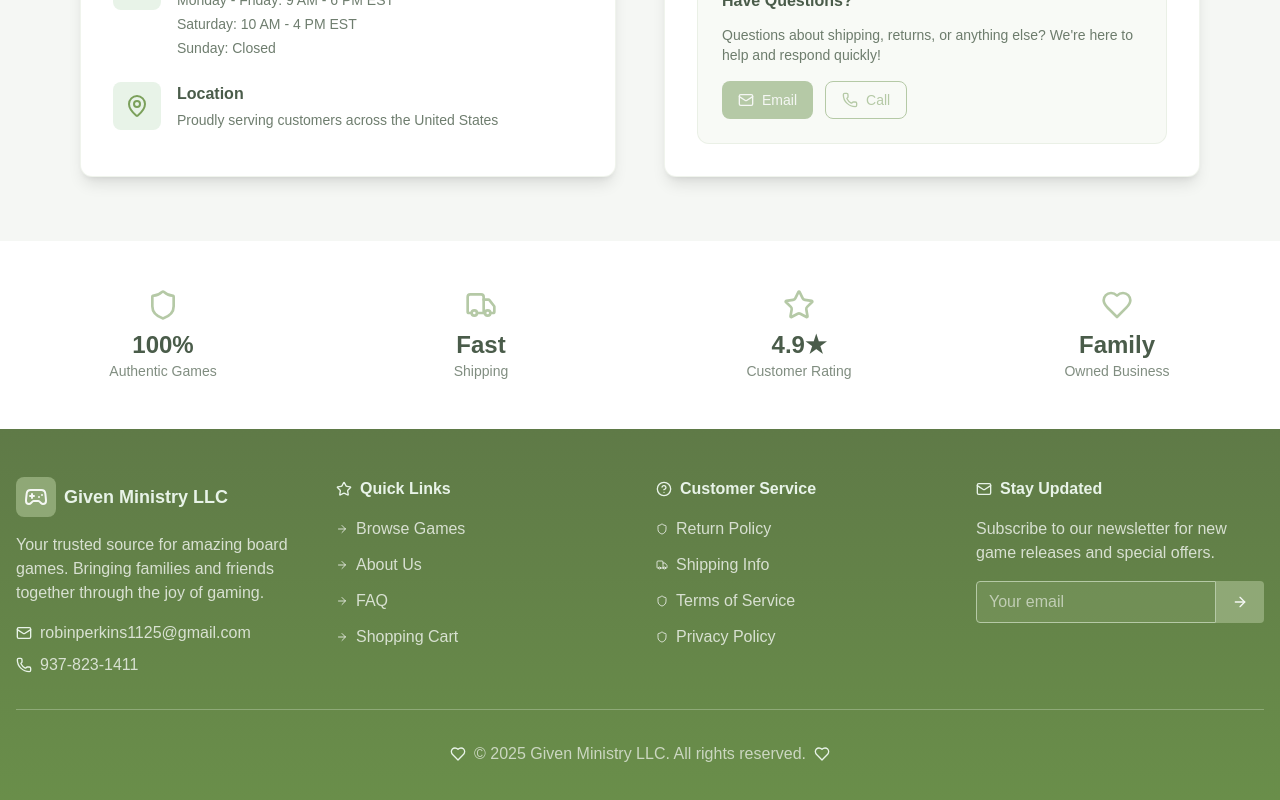
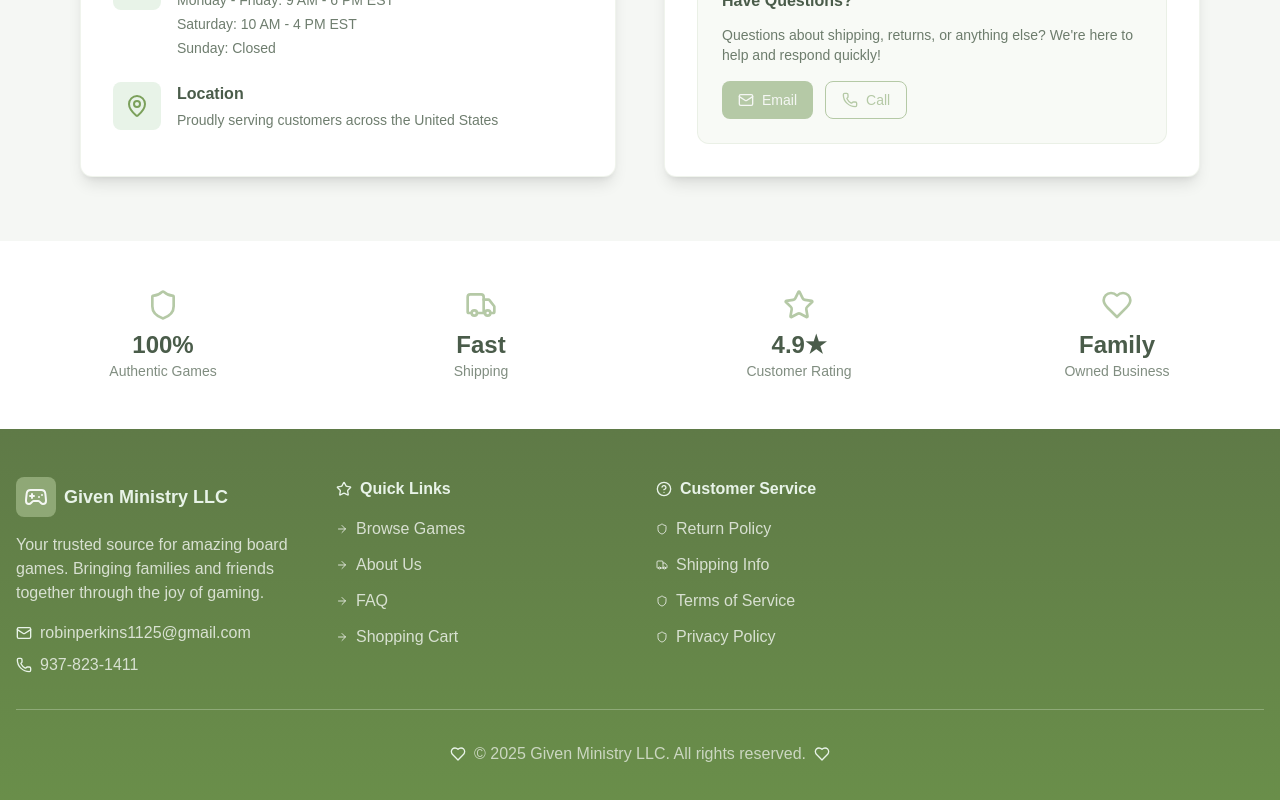
Before and after one commit to givenministryLLC/given-ministry-boardgames, a Next.js app: page / in a window 1280 px wide. Shown: the part 2361-3161 px from the top of the page. Built offline with nearby package versions, Linux system fonts and the light colour scheme.

Commit message:
Remove newsletter subscription section from Footer
Deleted the newsletter subscription form and related text from the Footer component. This streamlines the footer layout and removes the email input and subscribe button.

```diff
--- a/src/components/Footer.tsx
+++ b/src/components/Footer.tsx
@@ -108,26 +108,6 @@
                         </ul>
                     </div>
 
-                    {/* Newsletter */}
-                    <div>
-                        <h4 className="font-semibold mb-4 text-mint-whisper flex items-center space-x-2">
-                            <Mail className="w-4 h-4" />
-                            <span>Stay Updated</span>
-                        </h4>
-                        <p className="text-warm-cream/80 mb-4">
-                            Subscribe to our newsletter for new game releases and special offers.
-                        </p>
-                        <div className="flex">
-                            <input
-                                type="email"
-                                placeholder="Your email"
-                                className="flex-1 px-3 py-2 bg-sanctuary-green/30 border border-sage-green text-warm-cream placeholder-warm-cream/60 rounded-l focus:outline-none focus:border-mint-whisper transition-colors"
-                            />
-                            <button className="bg-sanctuary-green px-4 py-2 rounded-r hover:bg-sage-green transition-all duration-200 hover:scale-105 flex items-center">
-                                <ArrowRight className="w-4 h-4" />
-                            </button>
-                        </div>
-                    </div>
                 </div>
 
                 {/* Bottom Bar */}
```
